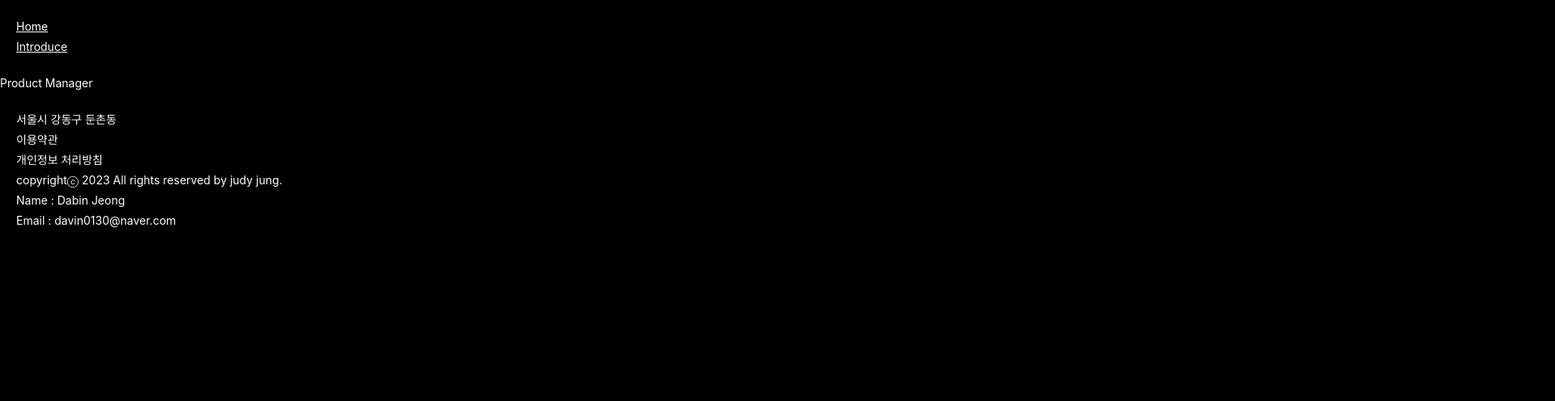
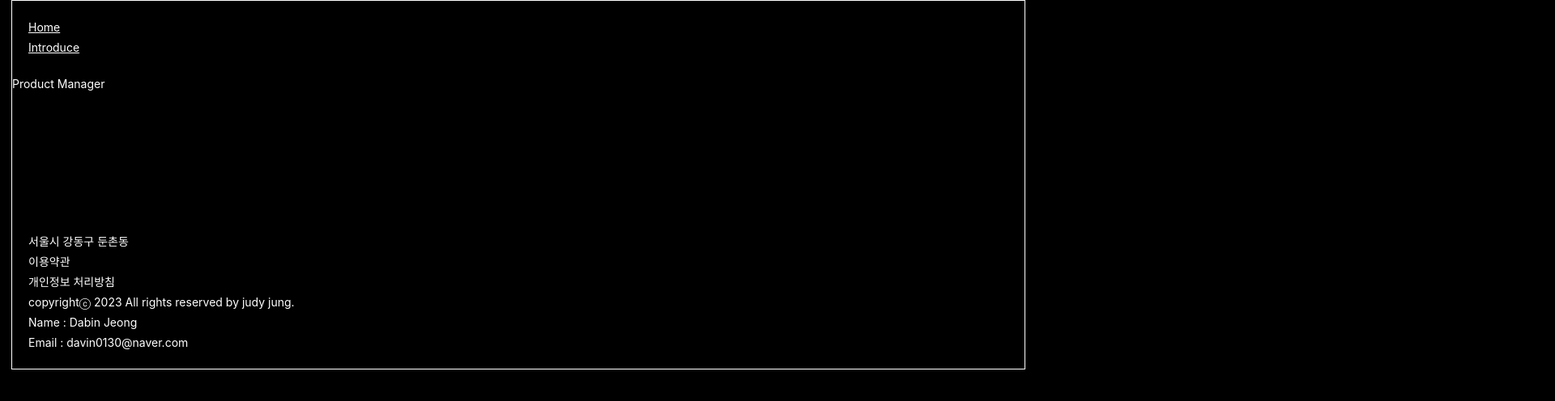
Before and after one commit to davin0130/judy, a React (Create React App) app in the folder front/: page / in a window 1280 px wide. Shown: the top 496 px of the page at 81% size, 1920 px wide, since content can reach past the window. Built offline with nearby package versions, Linux system fonts and the light colour scheme.

Commit message:
Modify:Files:Introduce css and Footer

```diff
--- a/front/public/index.html
+++ b/front/public/index.html
@@ -24,7 +24,7 @@
       work correctly both with client-side routing and a non-root public URL.
       Learn how to configure a non-root public URL by running `npm run build`.
     -->
-    <title>React App</title>
+    <title>Judy Jung</title>
   </head>
   <body>
     <noscript>You need to enable JavaScript to run this app.</noscript>
--- a/front/src/App.css
+++ b/front/src/App.css
@@ -1,8 +1,11 @@
 *{
   background-color: black;
   color: white;
-  width: 1920px;
+  line-height: 25px;
+  font-size: 14px;
+}
+.App{
+  width: 1250px;
   margin: 0 auto;
-  font-size: 14px;
-  line-height: 25px;
+  border: 1px solid white;
 }
--- a/front/src/App.js
+++ b/front/src/App.js
@@ -15,12 +15,14 @@ function App() {
   return (
     <div className="App">
       <Suspense fallback={(<div>...</div>)}>
-        <Header />
-        <Routes>
-          <Route exact path="/" element={<Home />}></Route>
-          <Route exact path="/intro" element={<Introduce />}></Route>
-        </Routes>
-        <Footer />
+        <div className='header'><Header /></div>
+        <div className="body">
+          <Routes>
+            <Route exact path="/" element={<Home />}></Route>
+            <Route exact path="/intro" element={<Introduce />}></Route>
+          </Routes>
+        </div>
+        <div className='footer'><Footer /></div>
       </Suspense>
     </div>
   );
--- a/front/src/pages/Home/Footer.js
+++ b/front/src/pages/Home/Footer.js
@@ -4,7 +4,6 @@ const Footer = () => {
 
     return (
     <>
-        <div className='footer'>
             서울시 강동구 둔촌동 <br />
             이용약관 <br />
             개인정보 처리방침 <br />
@@ -12,7 +11,6 @@ const Footer = () => {
 
             Name : Dabin Jeong <br />
             Email : davin0130@naver.com <br />
-        </div>
     </>
     )
 }
--- a/front/src/pages/Home/Header.js
+++ b/front/src/pages/Home/Header.js
@@ -5,14 +5,12 @@ const Header = () => {
 
     return (
     <>
-        <div className='header'>
             <div className='logo'>
                 <Link to="/">Home</Link>
             </div>
             <div className='navbar'>
                 <Link to="/intro">Introduce</Link>
             </div>
-        </div>
     </>
     )
 }
--- a/front/src/pages/Introduce/Introduce.js
+++ b/front/src/pages/Introduce/Introduce.js
@@ -1,5 +1,7 @@
 import React, { useState, useEffect } from 'react';
 import Axios from 'axios';
+
+import '../../style/Introduce/Introduce.css'
 
 const Introduce = () => {
 
@@ -12,9 +14,16 @@ const Introduce = () => {
                 setIntro(res.data)
             })
         }, [])
-    return (<>
+    return (
+    <>
         {intro && intro.map((list) => (
-            <li key={list.id}>{list.title}</li>
+            <div className='content career'>
+                <div className='title'>{list.title}
+                    {list.category}
+                </div>
+                <div className='desc'>{list.description}</div>
+                <div className='date'>{list.date}</div>
+            </div>
         ))}
     </>
     )
--- a/front/src/style/Home/Home.css
+++ b/front/src/style/Home/Home.css
@@ -1,3 +1,4 @@
+/* header========================================================== */
 .header{
     padding: 20px;
 }
@@ -7,6 +8,15 @@
 .navbar{
 }
 
+/* body========================================================== */
+.body{
+  height: auto;
+  min-height: 100%;
+  padding-bottom: 150px;
+}
+/* footer========================================================== */
 .footer{
     padding: 20px;
+    height: 150px;
+    position : relative;
 }
--- /dev/null
+++ b/front/src/style/Introduce/Introduce.css
@@ -0,0 +1,21 @@
+.content{
+    margin: 10px 100px;
+    padding: 20px;
+    border-bottom: 1px solid rgb(85, 85, 85);
+    position: relative;
+}
+.title{
+    font-size: 16px;
+    line-height: 2em;
+}
+.desc{
+}
+.date{
+    width: 130px;
+    position: absolute;
+    top: 10px;
+    right: 10px;
+    text-align: center;
+    background-image: linear-gradient(165deg, rgb(56, 24, 85),rgb(114, 7, 185), rgb(56, 24, 85));
+    border-radius: 10px;
+}
```
